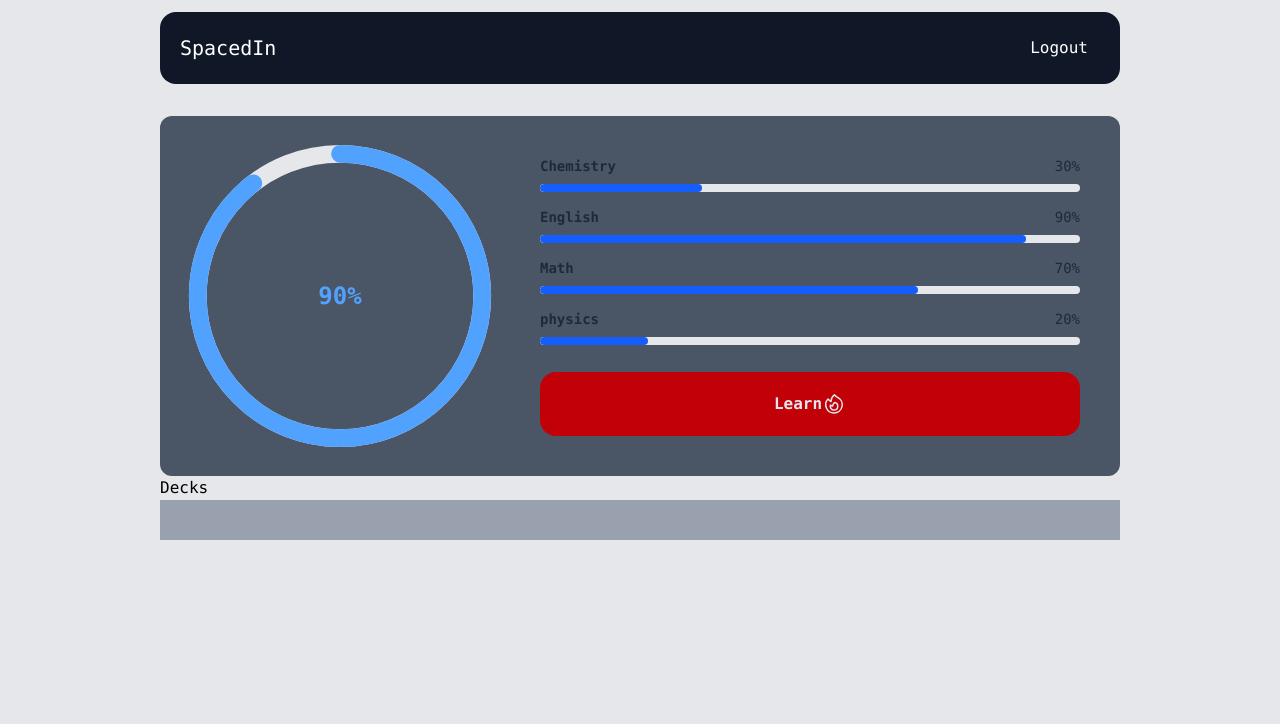
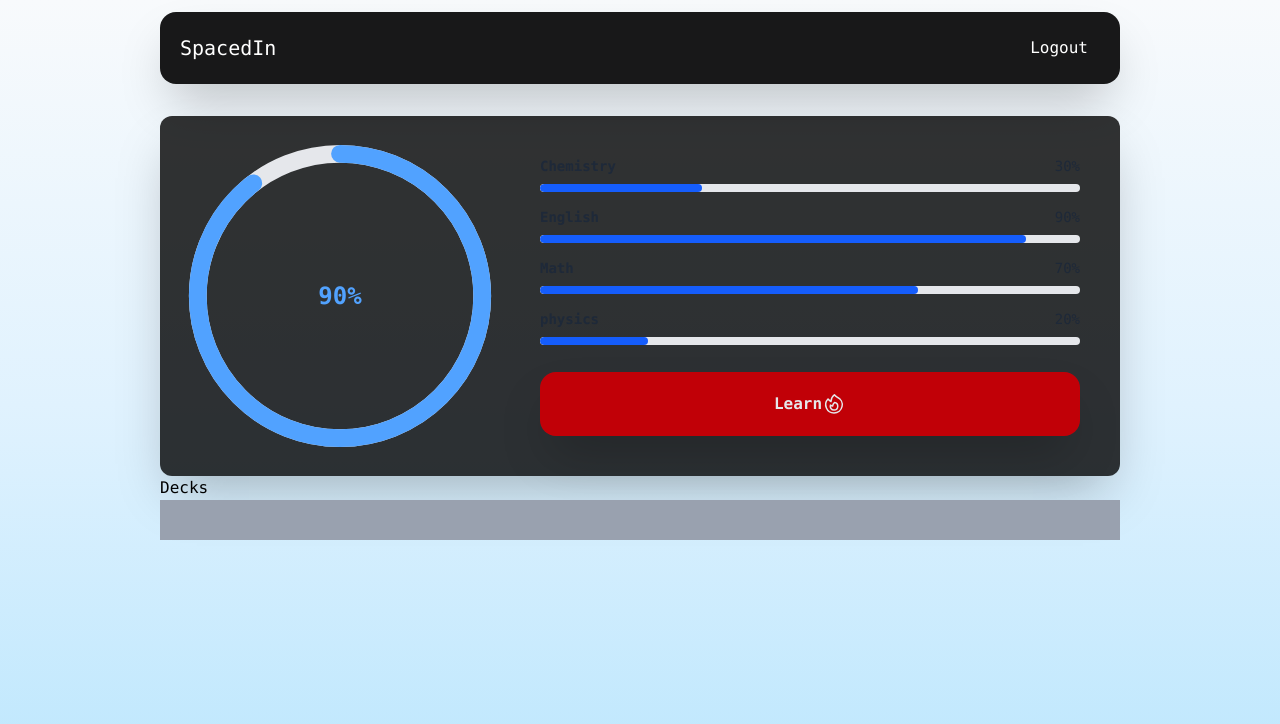
Before and after one commit to JoelJebitto/SpacedIn, a React (Vite) app in the folder SpacedIn/: page /dashboard in a window 1280 px wide. Shown: the top 724 px of the page. Built offline with nearby package versions, Linux system fonts and the light colour scheme; sample sign-in values are in the browser's storage.

Commit message:
updated styles

```diff
--- a/SpacedIn/index.html
+++ b/SpacedIn/index.html
@@ -6,7 +6,9 @@
     <meta name="viewport" content="width=device-width, initial-scale=1.0" />
     <title>Vite + React</title>
   </head>
-  <body class="bg-gray-200 font-mono">
+  <body
+    class="bg-gradient-to-b from-[#f8fafc] via-[#e0f2fe] to-[#bae6fd] font-mono"
+  >
     <div id="root" class="h-screen"></div>
     <script type="module" src="/src/main.jsx"></script>
   </body>
--- a/SpacedIn/src/components/FullOverview.jsx
+++ b/SpacedIn/src/components/FullOverview.jsx
@@ -3,7 +3,7 @@ import ProgressBar from "./ProgressBar";
 
 const FullOverview = () => {
   return (
-    <div className="bg-gray-600 p-5 flex flex-col md:flex-row rounded-xl">
+    <div className="bg-black/80 p-5 flex flex-col md:flex-row rounded-xl shadow-2xl">
       <CircleProgressBar val={90} className="size-72 md:size-80 mx-auto" />
       <div className="p-5 h-full flex flex-col flex-1 mt-5 md:mt-0 md:ml-5">
         <div className="flex flex-col flex-1">
@@ -12,7 +12,7 @@ const FullOverview = () => {
           <ProgressBar title="Math" val={70} />
           <ProgressBar title="physics" val={20} />
         </div>
-        <button className="bg-red-700 p-5 mt-3 flex justify-center rounded-2xl text-gray-200 font-bold active:bg-red-500 hover:bg-red-600">
+        <button className="bg-red-700 p-5 shadow-2xl mt-3 flex justify-center rounded-2xl text-gray-200 font-bold active:bg-red-500 hover:bg-red-600">
           Learn
           <svg
             xmlns="http://www.w3.org/2000/svg"
--- a/SpacedIn/src/components/Header.jsx
+++ b/SpacedIn/src/components/Header.jsx
@@ -26,7 +26,7 @@ const Header = () => {
   };
 
   return (
-    <div className="bg-gray-900 flex px-5 py-3 text-white lg:w-[60rem] lg:rounded-2xl mx-auto lg:mt-3 mb-3">
+    <div className="bg-black/90 flex px-5 py-3 text-white shadow-2xl lg:w-[60rem] lg:rounded-2xl mx-auto lg:mt-3 mb-3">
       <h1 className="flex-1 text-xl my-auto">SpacedIn</h1>
       <div className="flex">
         {token ? (
```
